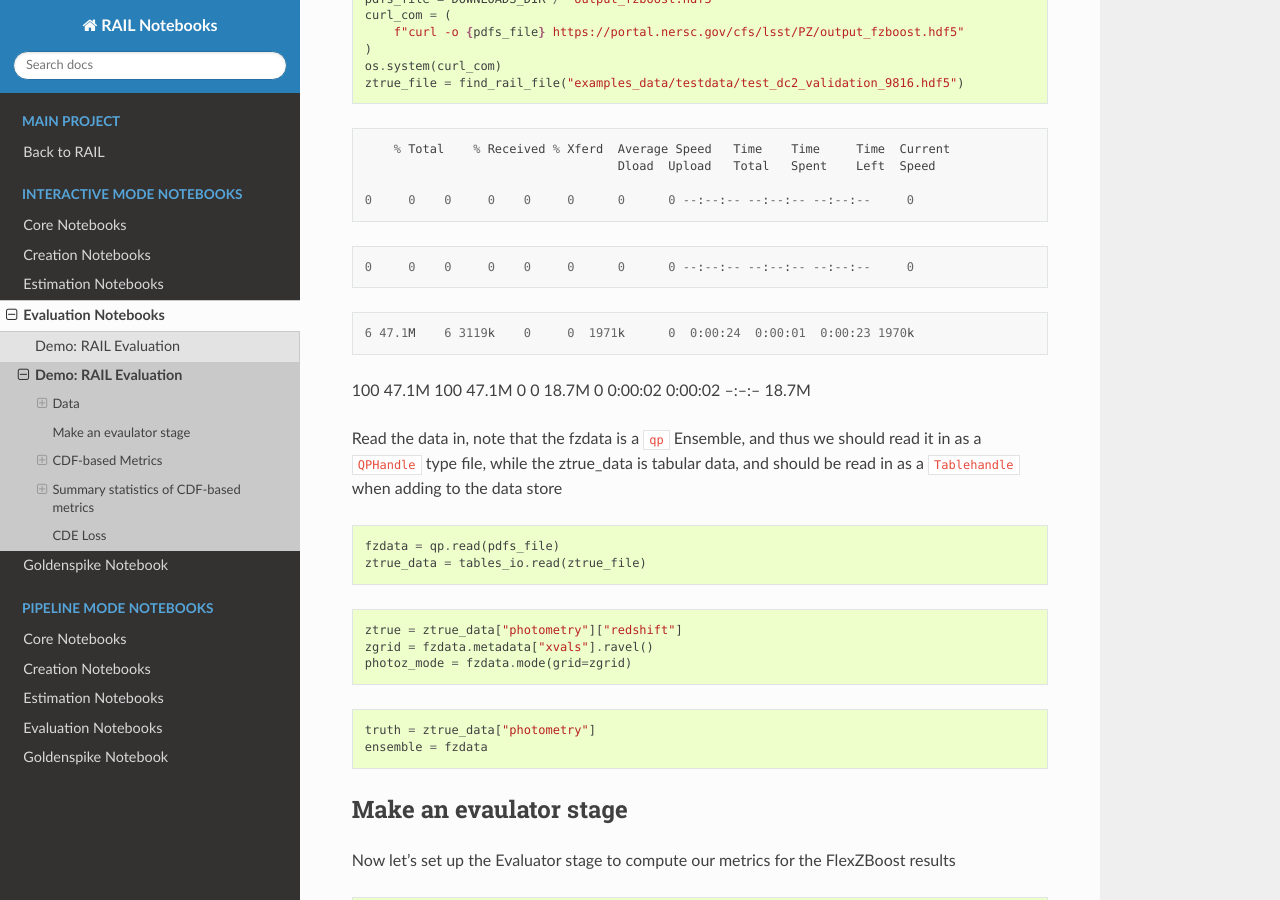
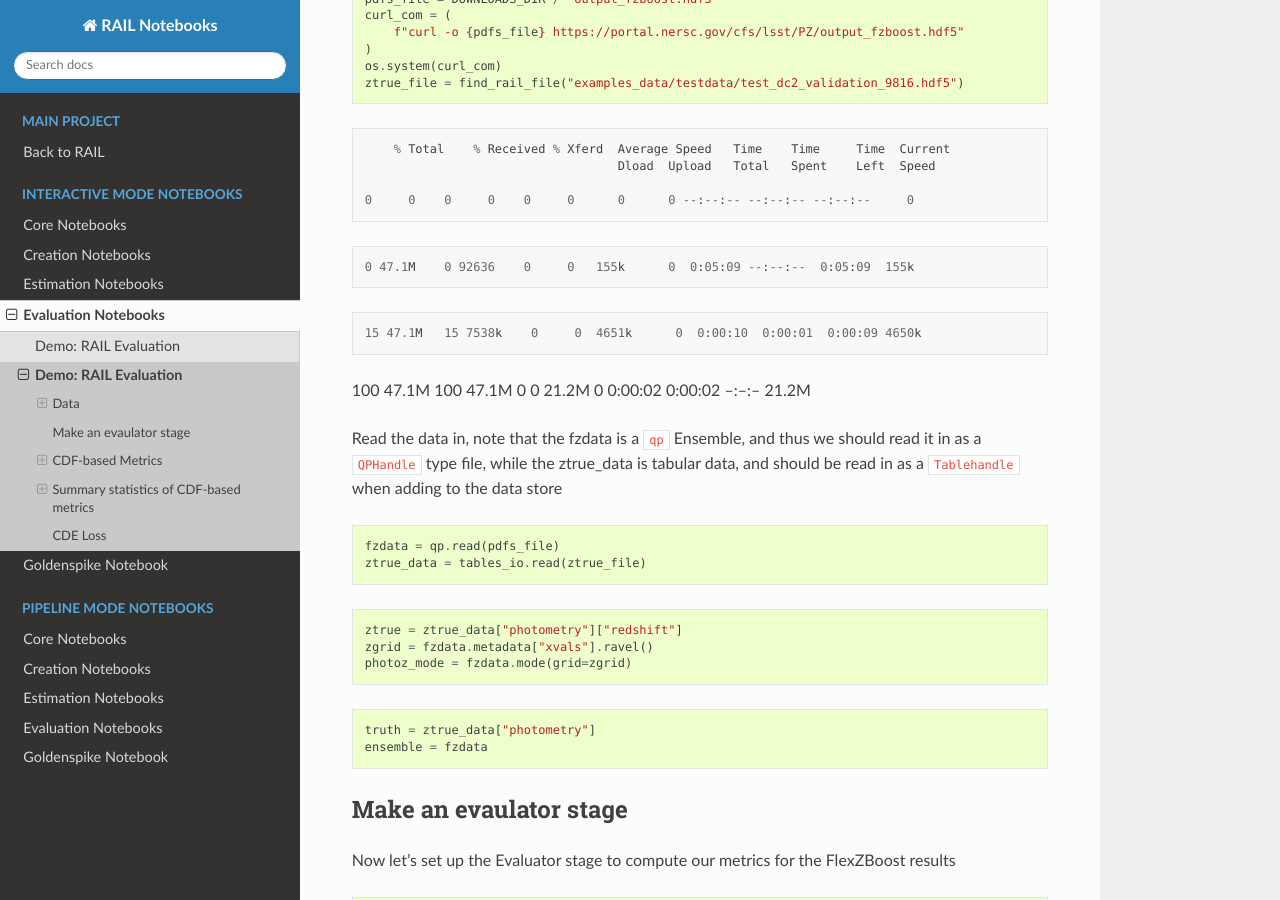
Before and after one commit to olivialynn/rail_notebooks, a Sphinx documentation site: the page built from docs/interactive_examples/rendered/evaluation_examples/Single_Evaluation.rst, in a window 1280 px wide and 900 px high, scrolled down 3479 px. Built offline with Sphinx 7.4.7 and the Read the Docs theme 3.1.0, drawn with Linux system fonts in a browser that asks for light colours; some of the changed text lies outside the part shown.

Commit message:
Apply automatic changes

```diff
--- a/docs/interactive_examples/rendered/evaluation_examples/Single_Evaluation.rst
+++ b/docs/interactive_examples/rendered/evaluation_examples/Single_Evaluation.rst
@@ -221,17 +221,17 @@ Next we need to set up some paths for the Data Store:
 .. parsed-literal::
 
 
-  0     0    0     0    0     0      0      0 --:--:-- --:--:-- --:--:--     0
+  0 47.1M    0 92636    0     0   155k      0  0:05:09 --:--:--  0:05:09  155k
 
 .. parsed-literal::
 
 
-  6 47.1M    6 3119k    0     0  1971k      0  0:00:24  0:00:01  0:00:23 1970k
+ 15 47.1M   15 7538k    0     0  4651k      0  0:00:10  0:00:01  0:00:09 4650k
 
 .. parsed-literal::
 
 
-100 47.1M  100 47.1M    0     0  18.7M      0  0:00:02  0:00:02 --:--:-- 18.7M
+100 47.1M  100 47.1M    0     0  21.2M      0  0:00:02  0:00:02 --:--:-- 21.2M
 
 
 Read the data in, note that the fzdata is a ``qp`` Ensemble, and thus we
@@ -631,10 +631,6 @@ discrepancies in the tails of the distribution.
 .. parsed-literal::
 
     PIT AD stat and pval: Anderson_ksampResult(statistic=np.float64(84.95623553609381), critical_values=array([0.325, 1.226, 1.961, 2.718, 3.752, 4.592, 6.546]), pvalue=np.float64(0.001))
-
-
-.. parsed-literal::
-
     PIT AD stat and pval: Anderson_ksampResult(statistic=np.float64(84.95623553609381), critical_values=array([0.325, 1.226, 1.961, 2.718, 3.752, 4.592, 6.546]), pvalue=np.float64(0.001))
 
 
```
Also changed, not shown: other parts of docs/interactive_examples/rendered/evaluation_examples/Single_Evaluation.rst (+1 -1 lines), docs/interactive_examples/rendered/evaluation_examples/Evaluation_by_Type.rst (+12 -16 lines), docs/interactive_examples/rendered/evaluation_examples/Evaluation_by_Type_files/Evaluation_by_Type_17_1.png, docs/interactive_examples/rendered/evaluation_examples/Evaluation_by_Type_files/Evaluation_by_Type_43_0.png, docs/interactive_examples/rendered/evaluation_examples/Evaluation_by_Type_files/Evaluation_by_Type_48_0.png, docs/interactive_examples/rendered/evaluation_examples/Single_Evaluation_files/Single_Evaluation_30_0.png, docs/interactive_examples/rendered/evaluation_examples/Single_Evaluation_files/Single_Evaluation_36_0.png.
